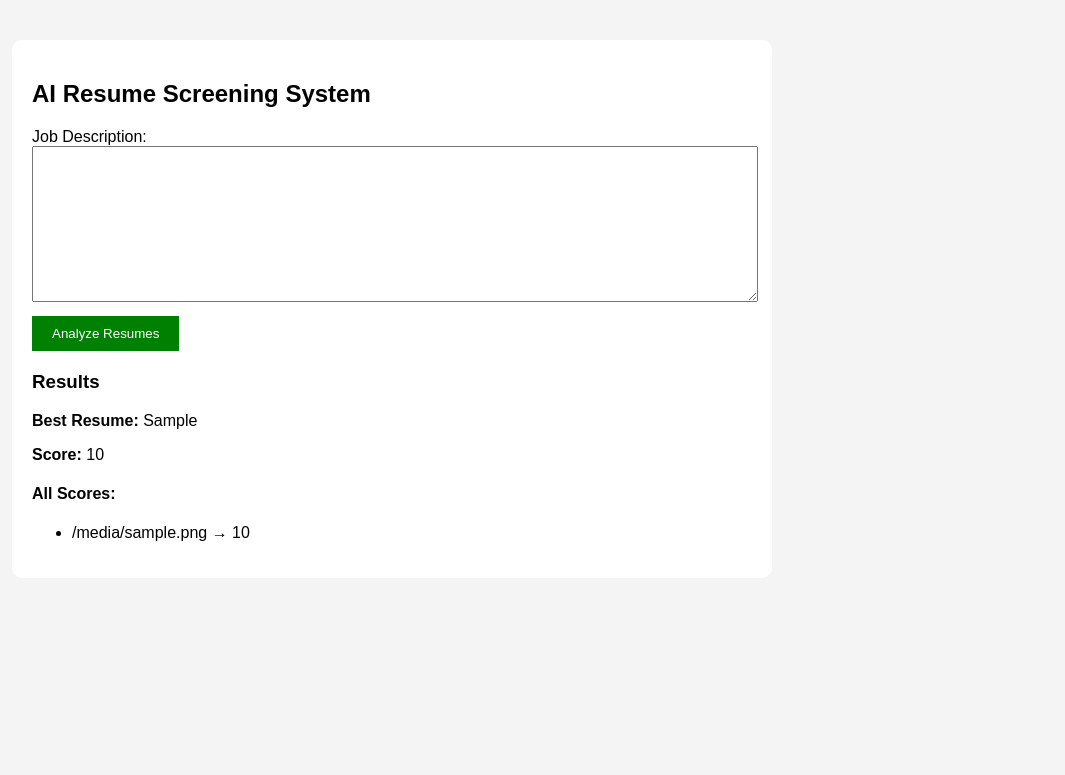
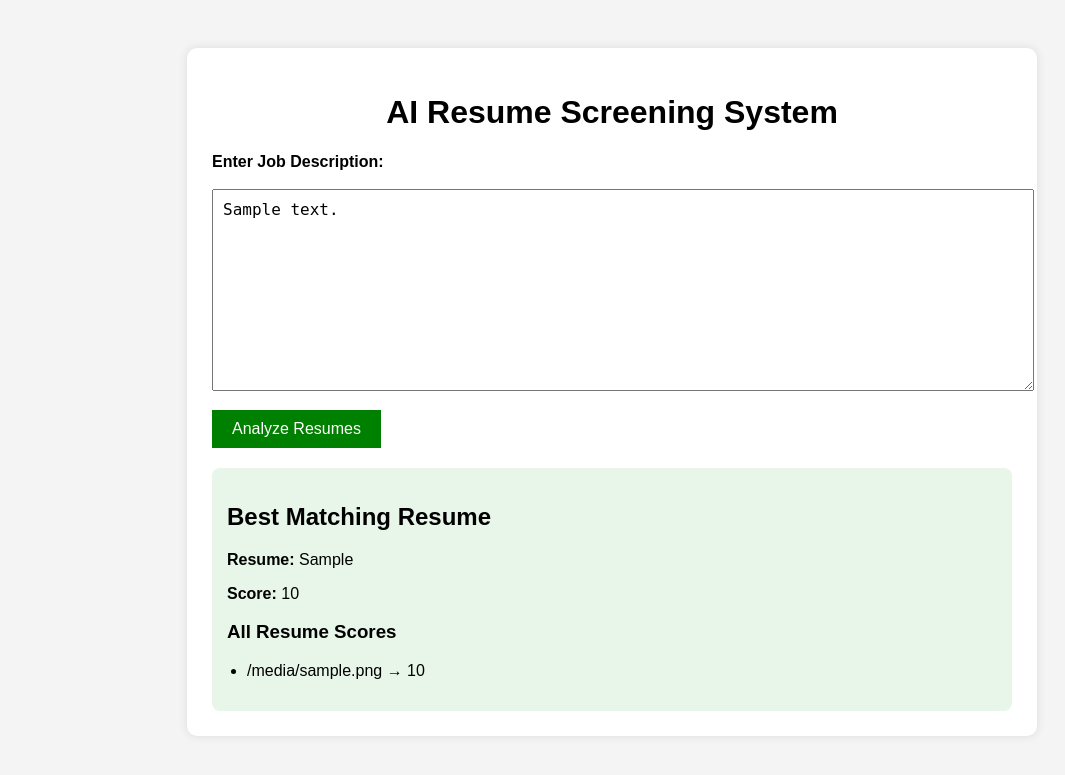
Before and after one commit to akash-thakur75/resume-selector, a Flask app: template templates/index.html in a window 1280 px wide. Shown: the top 775 px of the page, without its empty margins (28-1093 px from the left). Run offline with Flask 3, Linux system fonts and the light colour scheme; the template is opened without the code that fills it: most values are stand-ins (such as "Sample title", 1, 10 or a date in 2020).

Commit message:
update html

```diff
--- a/app.py
+++ b/app.py
@@ -6,53 +6,74 @@ app = Flask(__name__)
 
 @app.route("/")
 def home():
-    return render_template("index.html")
+    return render_template(
+        "index.html",
+        best_resume=None,
+        best_score=None,
+        results=[],
+        job_description=""
+    )
 
 
 @app.route("/analyze", methods=["POST"])
 def analyze():
 
-    job_desc = request.form["job_description"].lower()
+    try:
+        job_desc = request.form.get("job_description", "").strip()
 
-    resume_folder = "resumes"
+        if not job_desc:
+            return render_template(
+                "index.html",
+                error="Please enter a Job Description",
+                job_description=""
+            )
 
-    best_resume = None
-    best_score = 0
-    results = []
+        resume_folder = "resumes"
 
-    jd_words = set(job_desc.split())
+        if not os.path.exists(resume_folder):
+            return render_template(
+                "index.html",
+                error="resumes folder not found!",
+                job_description=job_desc
+            )
 
-    print("JOB DESCRIPTION:", jd_words)
+        files = [f for f in os.listdir(resume_folder) if f.endswith(".pdf")]
 
-    for file in os.listdir(resume_folder):
+        if len(files) == 0:
+            return render_template(
+                "index.html",
+                error="No PDF resumes found inside resumes folder!",
+                job_description=job_desc
+            )
 
-        if file.endswith(".pdf"):
+        jd_words = set(job_desc.lower().split())
+
+        results = []
+        best_resume = None
+        best_score = -1
+
+        for file in files:
 
             path = os.path.join(resume_folder, file)
 
-            print("Reading:", file)
-
-            reader = PdfReader(path)
-
             text = ""
 
-            for page in reader.pages:
-                extracted = page.extract_text()
+            try:
+                reader = PdfReader(path)
 
-                if extracted:
-                    text += extracted
+                for page in reader.pages:
+                    page_text = page.extract_text()
 
-            print("TEXT LENGTH:", len(text))
+                    if page_text:
+                        text += page_text
 
-            text = text.lower()
+            except Exception as pdf_error:
+                print("PDF ERROR:", file, pdf_error)
+                continue
 
-            resume_words = set(text.split())
+            resume_words = set(text.lower().split())
 
-            common_words = jd_words.intersection(resume_words)
-
-            score = len(common_words)
-
-            print(file, "Score =", score)
+            score = len(jd_words.intersection(resume_words))
 
             results.append((file, score))
 
@@ -60,14 +81,20 @@ def analyze():
                 best_score = score
                 best_resume = file
 
-    print("BEST RESUME:", best_resume)
+        return render_template(
+            "index.html",
+            best_resume=best_resume,
+            best_score=best_score,
+            results=results,
+            job_description=job_desc
+        )
 
-    return render_template(
-        "index.html",
-        best_resume=best_resume,
-        best_score=best_score,
-        results=results
-    )
+    except Exception as e:
+        return render_template(
+            "index.html",
+            error=str(e),
+            job_description=""
+        )
 
 
 if __name__ == "__main__":
--- a/templates/index.html
+++ b/templates/index.html
@@ -1,72 +1,121 @@
 <!DOCTYPE html>
 <html>
 <head>
-    <title>Resume Selector AI</title>
+    <title>AI Resume Screening System</title>
+
     <style>
-        body {
-            font-family: Arial;
-            margin: 40px;
-            background: #f4f4f4;
+        body{
+            font-family: Arial, sans-serif;
+            background:#f4f4f4;
+            padding:40px;
         }
 
-        .box {
-            background: white;
-            padding: 20px;
-            border-radius: 10px;
-            width: 60%;
+        .container{
+            max-width:800px;
+            margin:auto;
+            background:white;
+            padding:25px;
+            border-radius:10px;
+            box-shadow:0 0 10px rgba(0,0,0,0.1);
         }
 
-        textarea {
-            width: 100%;
-            height: 150px;
+        h1{
+            text-align:center;
         }
 
-        button {
-            padding: 10px 20px;
-            background: green;
-            color: white;
-            border: none;
-            margin-top: 10px;
-            cursor: pointer;
+        textarea{
+            width:100%;
+            height:180px;
+            padding:10px;
+            font-size:16px;
         }
 
-        .result {
-            margin-top: 20px;
+        button{
+            margin-top:15px;
+            padding:10px 20px;
+            font-size:16px;
+            background:green;
+            color:white;
+            border:none;
+            cursor:pointer;
+        }
+
+        button:hover{
+            background:darkgreen;
+        }
+
+        .result{
+            margin-top:20px;
+            padding:15px;
+            background:#e8f5e9;
+            border-radius:8px;
+        }
+
+        .error{
+            margin-top:20px;
+            padding:15px;
+            background:#ffebee;
+            color:red;
+            border-radius:8px;
+        }
+
+        ul{
+            padding-left:20px;
         }
     </style>
 </head>
 
 <body>
 
-<div class="box">
+<div class="container">
 
-    <h2>AI Resume Screening System</h2>
+    <h1>AI Resume Screening System</h1>
 
     <form action="/analyze" method="POST">
 
-        <label>Job Description:</label><br>
-        <textarea name="job_description" required></textarea><br>
+        <label><b>Enter Job Description:</b></label>
+        <br><br>
+
+        <textarea name="job_description" required>{{ job_description }}</textarea>
+
+        <br>
 
         <button type="submit">Analyze Resumes</button>
 
     </form>
 
+    {% if error %}
+    <div class="error">
+        <b>Error:</b> {{ error }}
+    </div>
+    {% endif %}
+
     {% if best_resume %}
+    <div class="result">
 
-    <div class="result">
-        <h3>Results</h3>
+        <h2>Best Matching Resume</h2>
 
-        <p><b>Best Resume:</b> {{ best_resume }}</p>
-        <p><b>Score:</b> {{ best_score }}</p>
+        <p>
+            <b>Resume:</b>
+            {{ best_resume }}
+        </p>
 
-        <h4>All Scores:</h4>
+        <p>
+            <b>Score:</b>
+            {{ best_score }}
+        </p>
+
+        <h3>All Resume Scores</h3>
+
         <ul>
             {% for file, score in results %}
-                <li>{{ file }} → {{ score }}</li>
+            <li>
+                {{ file }} → {{ score }}
+            </li>
             {% endfor %}
         </ul>
+
     </div>
-
     {% endif %}
 
 </div>
```
